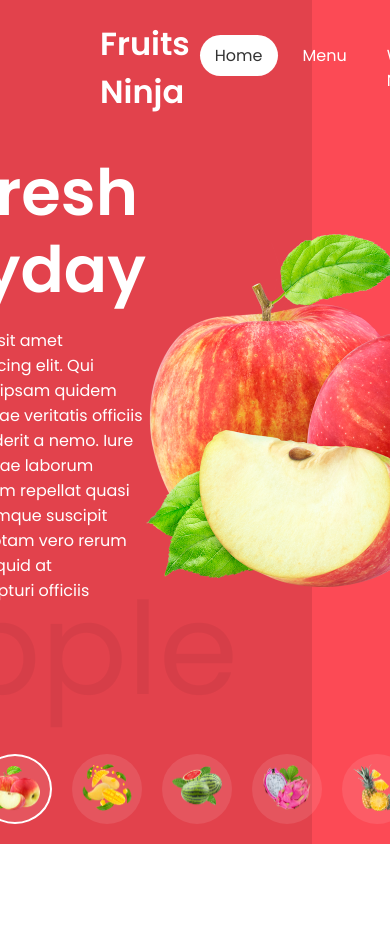
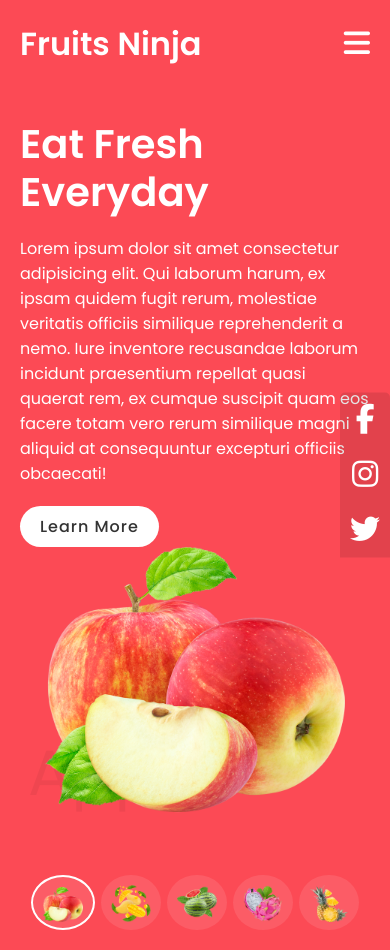
Before and after one commit to 0nahid/fruits-ninja, a plain HTML site: page index.html in a window 390 px wide. Before the commit the page ends 844 px from the top, so only its background shows below. Drawn offline with Linux system fonts and the light colour scheme.

Commit message:
responsive added'

```diff
--- a/app.js
+++ b/app.js
@@ -13,8 +13,16 @@ for (let i = 0; i < el.length; i++) {
 function changeBackground(color) {
     const bg = document.querySelector('.bg');
     bg.style.background = color;
- }
+}
 // change image on click
 function imgSlider(anything) {
     document.querySelector('.fruits').src = anything;
 }
+
+// toggle
+let menuToggle = document.querySelector('.toggle');
+let navigation = document.querySelector('.navigation');
+menuToggle.onclick = function () {
+    menuToggle.classList.toggle('active');
+    navigation.classList.toggle('active');
+}
--- a/index.html
+++ b/index.html
@@ -7,7 +7,8 @@
     <meta name="viewport" content="width=device-width, initial-scale=1.0">
     <title>Fruits Ninja</title>
     <link rel="stylesheet" href="style.css">
-    <link rel="stylesheet" href="https://maxcdn.bootstrapcdn.com/font-awesome/4.7.0/css/font-awesome.min.css">
+    <link rel="stylesheet" href="responsive.css">
+    <script src="https://kit.fontawesome.com/4b2a655e84.js" crossorigin="anonymous"></script>
 </head>
 
 <body>
@@ -15,6 +16,7 @@
         <div class="bg"></div>
         <header>
             <a href="#" class="logo">Fruits Ninja</a>
+            <div class="toggle"><i class="fa fa-navicon" aria-hidden="true"></i></div>
             <ul class="navigation">
                 <li><a href="#" class="active">Home</a></li>
                 <li><a href="#">Menu</a></li>
--- /dev/null
+++ b/responsive.css
@@ -0,0 +1,97 @@
+@media (min-width:991px) {
+    .toggle {
+        display: none;
+    }
+}
+
+@media (max-width:991px) {
+    .bg::before {
+        display: none;
+    }
+
+    header {
+        padding: 20px;
+    }
+
+    section {
+        padding: 20px;
+        padding-bottom: 120px;
+    }
+
+    .content {
+        margin-top: 100px;
+        flex-direction: column;
+    }
+
+    .content .textBox {
+        max-width: 100%;
+    }
+
+    .content .textBox h2 {
+        font-size: 2.5em;
+        margin-bottom: 15px;
+    }
+
+    .content .imgBox {
+        max-width: 100%;
+        justify-content: center;
+    }
+
+    .content .imgBox img {
+        max-width: 300px;
+    }
+
+    .thumb li {
+        margin: 0 3px;
+        height: 55px;
+    }
+
+    .thumb li img {
+        max-width: 40px;
+    }
+
+    .thumb li::before {
+        position: absolute;
+        top: -150px;
+        left: 0;
+        font-size: 4em;
+        align-items: center;
+    }
+
+    .sci {
+        background: rgba(0, 0, 0, 0.1);
+        right: 0;
+        width: 50px;
+        border-top-left-radius: 5px;
+        border-top-right-radius: 5px;
+    }
+
+    header .navigation {
+        display: none;
+    }
+    header .navigation.active{
+        position:fixed;
+        top: 0;
+        left: 0;
+        height:100%;
+        width: 100%;
+        display: flex;
+        justify-content:center;
+        align-items:center;
+        background:#fc4a55;
+        z-index: 10;
+        flex-direction: column;
+    }
+    .toggle {
+        position: relative;
+        cursor: pointer;
+        font-size: 30px;
+        color: #fff;
+        z-index: 10000;
+    }
+    .toggle.active{
+        position:relative;
+        background-size: 25px;
+        background-position: center;
+    }
+}
```
